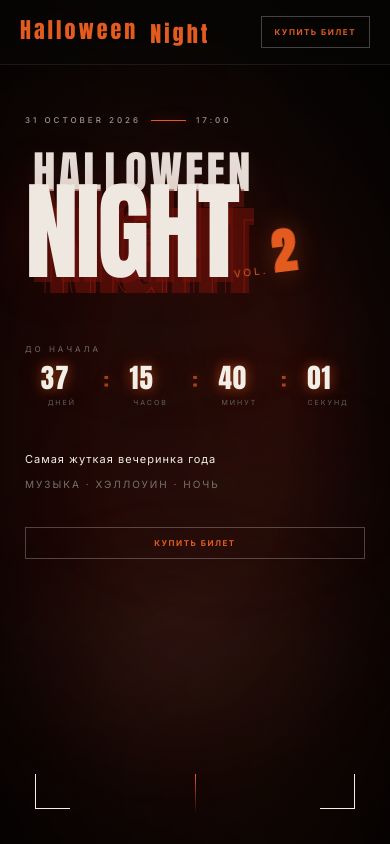
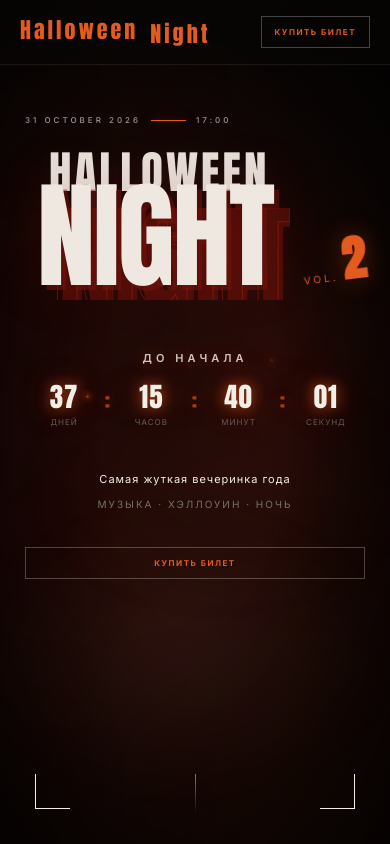
Before and after one commit to Rodionzzz/HN_Landing, a React (Vite) app: page / in a window 390 px wide. Shown: the top 844 px of the page. Built offline with nearby package versions, Linux system fonts and the light colour scheme.

Commit message:
Сделал надпись Началось при обнулении таймера + его перезапуск на сл год и изменение цифр на vol3 (2027)

```diff
--- a/src/App.css
+++ b/src/App.css
@@ -709,6 +709,59 @@ a {
   z-index: 4;
 }
 
+/* Искры, поднимающиеся от таймера — для живости и хэллоуинской атмосферы */
+.hero-countdown::before,
+.hero-countdown::after {
+  content: '';
+
+  position: absolute;
+  bottom: 6px;
+
+  width: 3px;
+  height: 3px;
+
+  border-radius: 50%;
+
+  background: var(--orange);
+  box-shadow: 0 0 8px 2px rgba(228, 91, 32, 0.85);
+
+  opacity: 0;
+  pointer-events: none;
+
+  animation: countdownEmber 4.5s ease-in infinite;
+}
+
+.hero-countdown::before {
+  left: 18%;
+}
+
+.hero-countdown::after {
+  left: 72%;
+
+  animation-delay: 2.1s;
+  animation-duration: 5.2s;
+}
+
+@keyframes countdownEmber {
+  0% {
+    opacity: 0;
+    transform: translateY(0) scale(0.6);
+  }
+
+  12% {
+    opacity: 1;
+  }
+
+  75% {
+    opacity: 0.35;
+  }
+
+  100% {
+    opacity: 0;
+    transform: translateY(-70px) scale(1.2);
+  }
+}
+
 .countdown-label {
   margin-bottom: 10px;
 
@@ -745,10 +798,59 @@ a {
   letter-spacing: 1px;
 
   text-shadow:
-    0 0 10px rgba(228, 91, 32, 0.55),
-    0 0 26px rgba(228, 91, 32, 0.3);
-
-  animation: countdownGlow 2.4s ease-in-out infinite;
+    0 0 12px rgba(228, 91, 32, 0.65),
+    0 0 30px rgba(228, 91, 32, 0.4),
+    0 0 55px rgba(228, 91, 32, 0.2);
+
+  animation:
+    countdownGlow 2.4s ease-in-out infinite,
+    countdownFlicker 6s steps(1, end) infinite;
+}
+
+/* Небольшой разнобой в мерцании, чтобы цифры "жили" каждая по-своему,
+   а не мигали синхронно как одна лампа */
+.countdown-item:nth-child(3) strong {
+  animation-delay: 0s, 1.5s;
+}
+
+.countdown-item:nth-child(5) strong {
+  animation-delay: 0s, 3s;
+}
+
+.countdown-item:nth-child(7) strong {
+  animation-delay: 0s, 4.4s;
+}
+
+@keyframes countdownFlicker {
+  0%, 89%, 100% {
+    opacity: 1;
+    transform: translateY(0);
+  }
+
+  90% {
+    opacity: 0.7;
+    transform: translateY(1px);
+  }
+
+  91% {
+    opacity: 1;
+  }
+
+  92.5% {
+    opacity: 0.8;
+    transform: translateY(-1px);
+  }
+
+  94%, 100% {
+    opacity: 1;
+    transform: translateY(0);
+  }
+}
+
+/* Вспышка при смене цифры: JS добавляет/удаляет этот класс на .countdown-item strong
+   каждый раз, когда меняется значение (дни/часы/минуты/секунды). */
+.countdown-item strong.is-updated {
+  animation: countdownFlash 0.5s ease-out;
 }
 
 .countdown-item span {
@@ -770,6 +872,190 @@ a {
 
   text-shadow:
     0 0 12px rgba(228, 91, 32, 0.6);
+
+  animation: countdownDividerPulse 1.4s ease-in-out infinite;
+  transform-origin: center;
+}
+
+@keyframes countdownDividerPulse {
+  0%, 100% {
+    transform: scale(1);
+    opacity: 0.6;
+  }
+
+  50% {
+    transform: scale(1.3);
+    opacity: 1;
+  }
+}
+
+
+/* =========================================================
+   ФИНАЛ ОБРАТНОГО ОТСЧЁТА
+   JS добавляет класс .is-finished на .hero, когда таймер
+   полностью дошёл до 00 : 00 : 00 : 00 — один раз, в момент старта.
+   ========================================================= */
+
+.hero.is-finished {
+  animation: heroFinaleShake 0.6s ease-in-out 1;
+}
+
+.hero.is-finished::before {
+  content: '';
+
+  position: fixed;
+  inset: 0;
+
+  z-index: 9999;
+
+  pointer-events: none;
+
+  background:
+    radial-gradient(
+      circle,
+      rgba(255, 255, 255, 0.95),
+      rgba(228, 91, 32, 0.65) 35%,
+      transparent 70%
+    );
+
+  opacity: 0;
+
+  animation: heroFinaleFlash 1.1s ease-out forwards;
+}
+
+.hero.is-finished .countdown-item strong {
+  color: #fff;
+
+  animation:
+    countdownFinaleGlow 0.7s ease-in-out infinite,
+    countdownFinaleShake 0.15s linear infinite;
+}
+
+.hero.is-finished .countdown-divider {
+  animation: countdownDividerPulse 0.5s ease-in-out infinite;
+}
+
+.hero.is-finished .countdown-label {
+  color: #fff;
+  opacity: 1;
+
+  text-shadow: 0 0 18px rgba(228, 91, 32, 0.9);
+}
+
+/* Надпись "НАЧАЛОСЬ", которая ложится поверх всего хиро,
+   пока событие идёт (isFinished === true в Hero.jsx) */
+.hero-finale-message {
+  position: absolute;
+  inset: 0;
+
+  z-index: 20;
+
+  display: flex;
+  align-items: center;
+  justify-content: center;
+
+  padding: 0 20px;
+
+  font-family: 'Anton', sans-serif;
+  font-size: clamp(48px, 12vw, 140px);
+  letter-spacing: 6px;
+  text-align: center;
+
+  color: #fff;
+
+  pointer-events: none;
+
+  text-shadow:
+    0 0 24px #fff,
+    0 0 60px rgba(228, 91, 32, 1),
+    0 0 120px rgba(228, 91, 32, 0.7);
+
+  animation:
+    heroFinaleMessageIn 0.7s cubic-bezier(0.2, 0.8, 0.2, 1) both,
+    countdownFinaleGlow 0.7s ease-in-out 0.7s infinite;
+}
+
+@keyframes heroFinaleMessageIn {
+  from {
+    opacity: 0;
+    transform: scale(0.6);
+  }
+
+  to {
+    opacity: 1;
+    transform: scale(1);
+  }
+}
+
+@keyframes heroFinaleShake {
+  0%, 100% {
+    transform: translate(0, 0);
+  }
+
+  20% {
+    transform: translate(-6px, 3px);
+  }
+
+  40% {
+    transform: translate(6px, -3px);
+  }
+
+  60% {
+    transform: translate(-4px, 2px);
+  }
+
+  80% {
+    transform: translate(4px, -2px);
+  }
+}
+
+@keyframes heroFinaleFlash {
+  0% {
+    opacity: 0;
+    transform: scale(0.4);
+  }
+
+  15% {
+    opacity: 1;
+  }
+
+  100% {
+    opacity: 0;
+    transform: scale(2.4);
+  }
+}
+
+@keyframes countdownFinaleGlow {
+  0%, 100% {
+    text-shadow:
+      0 0 20px #fff,
+      0 0 50px rgba(228, 91, 32, 1),
+      0 0 100px rgba(228, 91, 32, 0.7);
+  }
+
+  50% {
+    text-shadow:
+      0 0 10px rgba(228, 91, 32, 0.85),
+      0 0 30px rgba(228, 91, 32, 0.55);
+  }
+}
+
+@keyframes countdownFinaleShake {
+  0%, 100% {
+    transform: translate(0, 0);
+  }
+
+  25% {
+    transform: translate(1px, -1px);
+  }
+
+  50% {
+    transform: translate(-1px, 1px);
+  }
+
+  75% {
+    transform: translate(1px, 1px);
+  }
 }
 
 
@@ -1233,6 +1519,9 @@ a {
   .hero-topline {
     order: 1;
     width: 100%;
+
+    justify-content: center;
+    text-align: center;
   }
 
   .hero-title {
@@ -1248,12 +1537,28 @@ a {
     width: 100%;
   }
 
+  .hero-title {
+    width: calc(100% - 4vw);
+    margin-left: 4vw;
+
+    overflow: visible;
+  }
+
+  .title-small {
+    margin-left: 12px;
+  }
+
   .title-main {
-    font-size: clamp(100px, 27vw, 200px);
+    display: block;
+
+    width: 100%;
+
+    font-size: clamp(90px, 28vw, 220px);
+    letter-spacing: -4px;
   }
 
   .title-vol {
-    right: -65px;
+    right: 0;
     bottom: 0;
   }
 
@@ -1268,9 +1573,21 @@ a {
 
   .hero-bottom {
     flex-direction: column;
-    align-items: flex-start;
+    align-items: center;
     gap: 35px;
     margin-top: 45px;
+
+    text-align: center;
+  }
+
+  .hero-description {
+    flex-direction: column;
+    gap: 10px;
+  }
+
+  .hero-description p,
+  .hero-description small {
+    text-align: center;
   }
 
   .hero-countdown {
@@ -1279,25 +1596,67 @@ a {
     bottom: auto;
     margin-top: 70px;
 
+    display: flex;
+    flex-direction: column;
+    align-items: center;
+
     width: 100%;
   }
 
   .countdown-label {
-    text-align: left;
+    width: 100%;
+    margin-bottom: 18px;
+
+    color: #cfc7bd;
+
+    font-size: 13px;
+    font-weight: 600;
+    letter-spacing: 5px;
+
+    text-align: center;
+
+    text-shadow: 0 0 14px rgba(228, 91, 32, 0.45);
   }
 
   .countdown {
+    display: grid;
+    grid-template-columns: 1fr auto 1fr auto 1fr auto 1fr;
+    align-items: start;
+
     width: 100%;
-    justify-content: space-between;
+    gap: 0;
   }
 
   .countdown-item {
-    flex: 1;
+    display: flex;
+    flex-direction: column;
+    align-items: center;
+
+    width: 100%;
+    min-width: 0;
   }
 
   .countdown-item strong {
-    font-size: 31px;
-    min-width: 48px;
+    width: 100%;
+
+    font-size: 34px;
+    min-width: 0;
+
+    text-align: center;
+  }
+
+  .countdown-item span {
+    width: 100%;
+
+    text-align: center;
+    white-space: nowrap;
+  }
+
+  .countdown-divider {
+    align-self: flex-start;
+
+    margin-top: 2px;
+    padding: 0 2px;
   }
 
   .section {
@@ -1396,13 +1755,18 @@ a {
     font-size: 45px;
   }
 
+  .hero-title {
+    width: calc(100% - 3vw);
+    margin-left: 3vw;
+  }
+
   .title-main {
-    font-size: 108px;
-    letter-spacing: -3px;
+    font-size: clamp(90px, 30vw, 130px);
+    letter-spacing: -2px;
   }
 
   .title-vol {
-    right: -42px;
+    right: 0;
   }
 
   .title-vol span {
@@ -1422,13 +1786,18 @@ a {
     justify-content: space-between;
   }
 
-  .countdown {
-    gap: 5px;
+  .countdown-label {
+    font-size: 11px;
+    letter-spacing: 4px;
   }
 
   .countdown-item strong {
-    min-width: 42px;
     font-size: 27px;
+  }
+
+  .countdown-item span {
+    font-size: 8px;
+    letter-spacing: 1px;
   }
 
   .countdown-divider {
@@ -1919,13 +2288,36 @@ a {
   @keyframes countdownGlow {
   0%, 100% {
     text-shadow:
-      0 0 10px rgba(228, 91, 32, 0.45),
-      0 0 22px rgba(228, 91, 32, 0.25);
+      0 0 12px rgba(228, 91, 32, 0.6),
+      0 0 28px rgba(228, 91, 32, 0.35),
+      0 0 50px rgba(228, 91, 32, 0.18);
   }
   50% {
     text-shadow:
-      0 0 16px rgba(228, 91, 32, 0.8),
-      0 0 36px rgba(228, 91, 32, 0.5);
+      0 0 20px rgba(228, 91, 32, 1),
+      0 0 46px rgba(228, 91, 32, 0.7),
+      0 0 90px rgba(228, 91, 32, 0.4);
+  }
+}
+
+/* Яркая вспышка в момент, когда цифра таймера меняется */
+@keyframes countdownFlash {
+  0% {
+    color: #fff;
+    transform: scale(1.14);
+    text-shadow:
+      0 0 10px rgba(255, 255, 255, 0.95),
+      0 0 34px rgba(228, 91, 32, 1),
+      0 0 70px rgba(228, 91, 32, 0.75),
+      0 0 110px rgba(228, 91, 32, 0.4);
+  }
+  100% {
+    color: inherit;
+    transform: scale(1);
+    text-shadow:
+      0 0 12px rgba(228, 91, 32, 0.6),
+      0 0 28px rgba(228, 91, 32, 0.35),
+      0 0 50px rgba(228, 91, 32, 0.18);
   }
 }
 
--- a/src/components/Hero/Hero.jsx
+++ b/src/components/Hero/Hero.jsx
@@ -1,4 +1,66 @@
 import { useEffect, useState } from 'react'
+
+// Текущий выпуск: считаем до 31 октября 2026, 17:00 (Москва)
+const EVENT_TIME = new Date('2026-10-31T17:00:00+03:00').getTime()
+
+// 1 ноября 2026, 12:00 (Москва) — момент, когда прошедший выпуск
+// сменяется на следующий: VOL. 2 -> VOL. 3, и отсчёт стартует заново
+const VOL_SWITCH_TIME = new Date('2026-11-01T12:00:00+03:00').getTime()
+
+// Дата следующего выпуска (VOL. 3), до которой пойдёт новый отсчёт
+const NEXT_EVENT_TIME = new Date('2027-10-31T17:00:00+03:00').getTime()
+
+// Момент открытия страницы — нужен только для ?demo=soon (см. ниже)
+const pageLoadTime = Date.now()
+
+/*
+  Симуляция для проверки без ожидания реальных дат.
+  Добавь в адресную строку:
+    ?demo=soon     — таймер сам досчитает до нуля за 10 секунд,
+                     и ты увидишь вспышку/тряску/«НАЧАЛОСЬ» вживую
+    ?demo=finished — сразу состояние "началось" (VOL. 2, оверлей)
+    ?demo=vol3     — сразу состояние VOL. 3, отсчёт к 2027 году
+  Без параметра — обычная логика по реальным датам.
+*/
+const getNow = () => {
+  const demo = new URLSearchParams(window.location.search).get('demo')
+
+  if (demo === 'soon') {
+    const elapsed = Date.now() - pageLoadTime
+    return EVENT_TIME - 10000 + elapsed
+  }
+
+  if (demo === 'finished') {
+    return EVENT_TIME + 5000
+  }
+
+  if (demo === 'vol3') {
+    return VOL_SWITCH_TIME + 5000
+  }
+
+  return Date.now()
+}
+
+const computeTimeLeft = (msDiff) => {
+  if (msDiff <= 0) {
+    return { days: 0, hours: 0, minutes: 0, seconds: 0 }
+  }
+
+  return {
+    days: Math.floor(
+      msDiff / (1000 * 60 * 60 * 24)
+    ),
+    hours: Math.floor(
+      (msDiff / (1000 * 60 * 60)) % 24
+    ),
+    minutes: Math.floor(
+      (msDiff / (1000 * 60)) % 60
+    ),
+    seconds: Math.floor(
+      (msDiff / 1000) % 60
+    ),
+  }
+}
 
 function Hero({ onTicketClick }) {
   const [timeLeft, setTimeLeft] = useState({
@@ -8,13 +70,27 @@ function Hero({ onTicketClick }) {
     seconds: 0,
   })
 
+  // Номер выпуска, который показываем рядом с NIGHT (VOL. 2 / VOL. 3 ...)
+  const [volNumber, setVolNumber] = useState(2)
+
+  // true в промежутке между началом текущего выпуска и переключением
+  // на следующий — показываем "НАЧАЛОСЬ" и финальные эффекты таймера
+  const [isFinished, setIsFinished] = useState(false)
+
   useEffect(() => {
-    const targetDate = new Date('2026-10-31T17:00:00+03:00')
+    const updateCountdown = () => {
+      const now = getNow()
 
-    const updateCountdown = () => {
-      const difference = targetDate.getTime() - Date.now()
+      if (now >= VOL_SWITCH_TIME) {
+        setVolNumber(3)
+        setIsFinished(false)
+        setTimeLeft(computeTimeLeft(NEXT_EVENT_TIME - now))
+        return
+      }
 
-      if (difference <= 0) {
+      if (now >= EVENT_TIME) {
+        setVolNumber(2)
+        setIsFinished(true)
         setTimeLeft({
           days: 0,
           hours: 0,
@@ -24,20 +100,9 @@ function Hero({ onTicketClick }) {
         return
       }
 
-      setTimeLeft({
-        days: Math.floor(
-          difference / (1000 * 60 * 60 * 24)
-        ),
-        hours: Math.floor(
-          (difference / (1000 * 60 * 60)) % 24
-        ),
-        minutes: Math.floor(
-          (difference / (1000 * 60)) % 60
-        ),
-        seconds: Math.floor(
-          (difference / 1000) % 60
-        ),
-      })
+      setVolNumber(2)
+      setIsFinished(false)
+      setTimeLeft(computeTimeLeft(EVENT_TIME - now))
     }
 
     updateCountdown()
@@ -86,7 +151,16 @@ function Hero({ onTicketClick }) {
 
 
   return (
-    <section className="hero" id="top">
+    <section
+      className={`hero${isFinished ? ' is-finished' : ''}`}
+      id="top"
+    >
+
+      {isFinished && (
+        <div className="hero-finale-message" aria-hidden="true">
+          НАЧАЛОСЬ
+        </div>
+      )}
 
       <div className="hero-background">
 
@@ -124,7 +198,7 @@ function Hero({ onTicketClick }) {
           type="button"
           aria-label="Добавить мероприятие в календарь"
         >
-          <span>31 OCTOBER 2026</span>
+          <span>31 OCTOBER {volNumber === 2 ? 2026 : 2027}</span>
 
           <span className="topline-line" />
 
@@ -148,7 +222,7 @@ function Hero({ onTicketClick }) {
 
           <div className="title-vol">
             <span>VOL.</span>
-            <strong>2</strong>
+            <strong>{volNumber}</strong>
           </div>
 
         </div>
```
